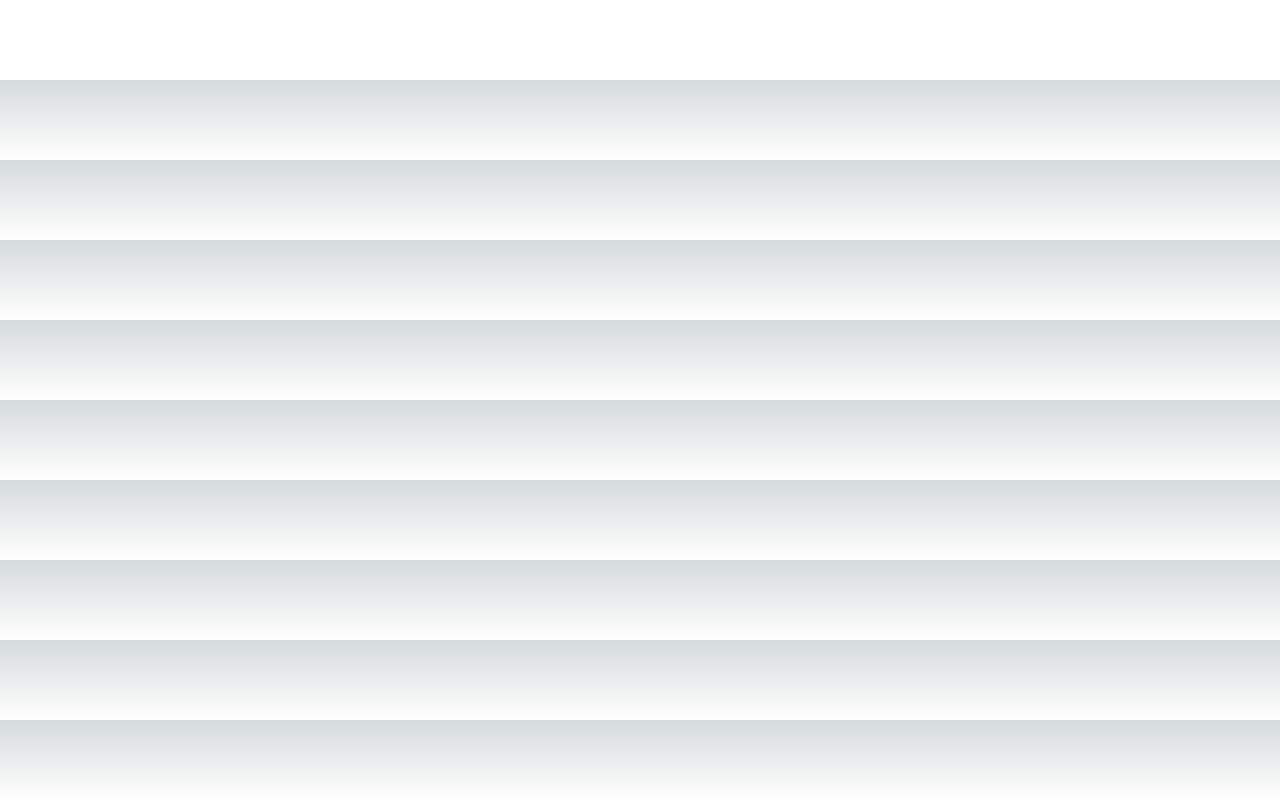
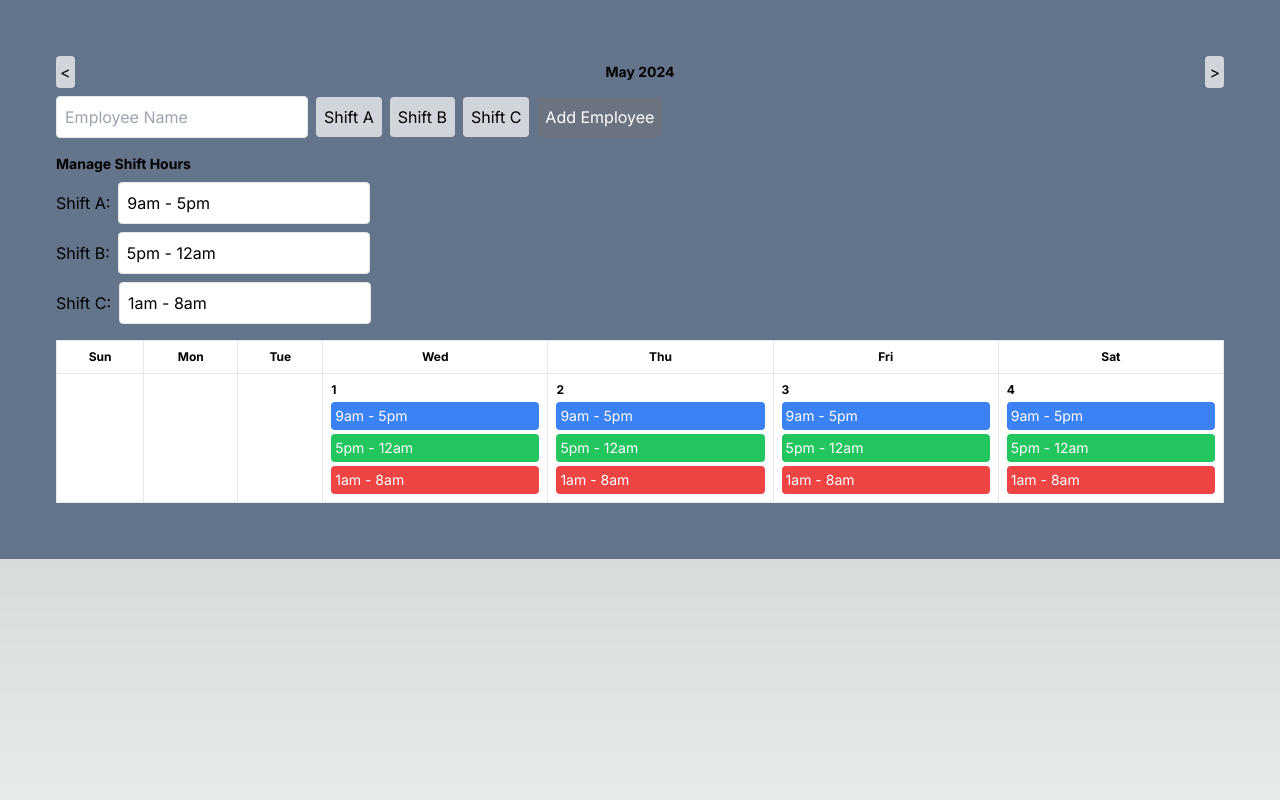
Before and after one commit to Raiyan03/shift-sync, a Next.js app: page /pages/ManagerSide in a window 1280 px wide. Built offline with nearby package versions, Linux system fonts and the light colour scheme.

Commit message:
Update page.js
To Do:
Remove the Add employee, and Generate schedule.

```diff
--- a/app/pages/ManagerSide/page.js
+++ b/app/pages/ManagerSide/page.js
@@ -1,16 +1,182 @@
 "use client";
-import React from "react";
+import React, { useState } from 'react';
 
-const ManagerSide = ({ children }) => {
+// Add side bars with sidepane.jsx or manually create one. Double check
+
+// Created Calendar, that uses employee name and shifts, used chatgpt to fill the rest. But manually set a date as it is not auto
+const Calendar = () => {
+  const [currentDate, setCurrentDate] = useState(new Date(2024, 4));  // Initialize with May 2024
+  const [employees, setEmployees] = useState([]);
+  const [employeeName, setEmployeeName] = useState('');
+  const [shift, setShift] = useState('');
+  const [shiftHours, setShiftHours] = useState({
+    A: '9am - 5pm',
+    B: '5pm - 12am',
+    C: '1am - 8am'
+  });
+
+  const daysInMonth = new Date(currentDate.getFullYear(), currentDate.getMonth() + 1, 0).getDate();
+  const firstDayIndex = new Date(currentDate.getFullYear(), currentDate.getMonth(), 1).getDay();
+
+  const addEmployee = (e) => {
+    e.preventDefault();
+    if (employeeName && shift) {
+      setEmployees([...employees, { name: employeeName, shift }]);
+      setEmployeeName('');
+      setShift('');
+    }
+  };
+
+  const handleHoursChange = (shift, newHours) => {
+    setShiftHours({
+      ...shiftHours,
+      [shift]: newHours
+    });
+  };
+
+  const createDayCell = (day) => {
+    if (!day) return <td key={day} className="border p-2 h-32"></td>;
+
+    return (
+      <td key={day} className="border p-2 h-32 align-top">
+        <div className="font-bold">{day}</div>
+        <div className="mt-1 text-sm p-1 rounded bg-blue-500 text-white">{shiftHours.A}</div>
+        <div className="mt-1 text-sm p-1 rounded bg-green-500 text-white">{shiftHours.B}</div>
+        <div className="mt-1 text-sm p-1 rounded bg-red-500 text-white">{shiftHours.C}</div>
+        {employees.map((employee, index) => (
+          <div key={index} className="mt-1 text-sm p-1 rounded bg-gray-500 text-white">
+            {employee.name} - Shift {employee.shift}
+          </div>
+        ))}
+      </td>
+    );
+  };
+  // Generate basic calendar arrays
+  const generateCalendar = () => {
+    const rows = [];
+    let cells = [];
+    let day = 1;
+    // Used chatgpt to create the basic calendar Java iteration loop
+    // Create rows and cells for each day of the month using the outer loop and inner loop
+    for (let i = 0; i < 1; i++)  {
+      // Loop 6 can be 7 rows
+      for (let j = 0; j < 7; j++) {
+        // Loop 7 times for each day of the week (7 days for 1 week)
+        if (i === 0 && j < firstDayIndex) {
+          // I added this creates empty cell for the days before the first week
+          cells.push(createDayCell(null));
+        } else if (day > daysInMonth) {
+          // Also added the last day remaining cells to be filled with empty cell
+          cells.push(createDayCell(null));
+        } else {
+          cells.push(createDayCell(day));
+          day++;
+        }
+      }
+      rows.push(<tr key={i}>{cells}</tr>);
+      cells = [];
+    }
+    return rows;
+  };
+  // Display previous and next month for button
+
+  const handlePrevMonth = () => {
+    setCurrentDate(new Date(currentDate.getFullYear(), currentDate.getMonth() - 1));
+  };
+
+  const handleNextMonth = () => {
+    setCurrentDate(new Date(currentDate.getFullYear(), currentDate.getMonth() + 1));
+  };
+
   return (
-    <>
-      <div>
-        <nav className="bg-white h-20 w-screen" >
-
-        </nav>
+    <main className="flex-1 p-12 bg-slate-500">
+      <div className="p-2">
+        <header className="flex justify-between items-center mb-2">
+          <button id="prevMonth" className="p-1 bg-gray-300 rounded" onClick={handlePrevMonth}>&lt;</button>
+          <h1 className="text-sm font-bold">{currentDate.toLocaleString('default', { month: 'long' })} {currentDate.getFullYear()}</h1>
+          <button id="nextMonth" className="p-1 bg-gray-300 rounded" onClick={handleNextMonth}>&gt;</button>
+        </header>
+        {/* Created Buttons for 3 shifts and filled the rest with chatgpt */}
+        <form className="mb-4" onSubmit={addEmployee}>
+          <input
+            type="text"
+            className="border p-2 mr-2 text-black rounded"
+            placeholder="Employee Name"
+            value={employeeName}
+            onChange={(e) => setEmployeeName(e.target.value)}
+          />
+          <button
+            type="button"
+            className={`p-2 mr-2 rounded ${shift === 'A' ? 'bg-blue-500 text-white' : 'bg-gray-300'}`}
+            onClick={() => setShift('A')}
+          >
+            Shift A
+          </button>
+          <button
+            type="button"
+            className={`p-2 mr-2 rounded ${shift === 'B' ? 'bg-green-500 text-white' : 'bg-gray-300'}`}
+            onClick={() => setShift('B')}
+          >
+            Shift B
+          </button>
+          <button
+            type="button"
+            className={`p-2 mr-2 rounded ${shift === 'C' ? 'bg-red-500 text-white' : 'bg-gray-300'}`}
+            onClick={() => setShift('C')}
+          >
+            Shift C
+          </button>
+          <button type="submit" className="p-2 rounded bg-gray-500 text-white">Add Employee</button>
+        </form>
+        <div className="mb-4">
+          <h2 className="text-sm font-bold mb-2">Manage Shift Hours</h2>
+          <div className="mb-2">
+            <label className="mr-2">Shift A:</label>
+            <input
+              type="text"
+              className="border p-2 text-black rounded"
+              value={shiftHours.A}
+              onChange={(e) => handleHoursChange('A', e.target.value)}
+            />
+          </div>
+          <div className="mb-2">
+            <label className="mr-2">Shift B:</label>
+            <input
+              type="text"
+              className="border p-2 text-black rounded"
+              value={shiftHours.B}
+              onChange={(e) => handleHoursChange('B', e.target.value)}
+            />
+          </div>
+          <div className="mb-2">
+            <label className="mr-2">Shift C:</label>
+            <input
+              type="text"
+              className="border p-2 text-black rounded"
+              value={shiftHours.C}
+              onChange={(e) => handleHoursChange('C', e.target.value)}
+            />
+          </div>
+        </div>
+        <table className="w-full border-collapse bg-white text-xs">
+          <thead>
+            <tr>
+              <th className="border p-2 text-black">Sun</th>
+              <th className="border p-2 text-black">Mon</th>
+              <th className="border p-2 text-black">Tue</th>
+              <th className="border p-2 text-black">Wed</th>
+              <th className="border p-2 text-black">Thu</th>
+              <th className="border p-2 text-black">Fri</th>
+              <th className="border p-2 text-black">Sat</th>
+            </tr>
+          </thead>
+          <tbody>
+            {generateCalendar()}
+          </tbody>
+        </table>
       </div>
-    </>
+    </main>
   );
 };
 
-export default ManagerSide;
+export default Calendar;
```
